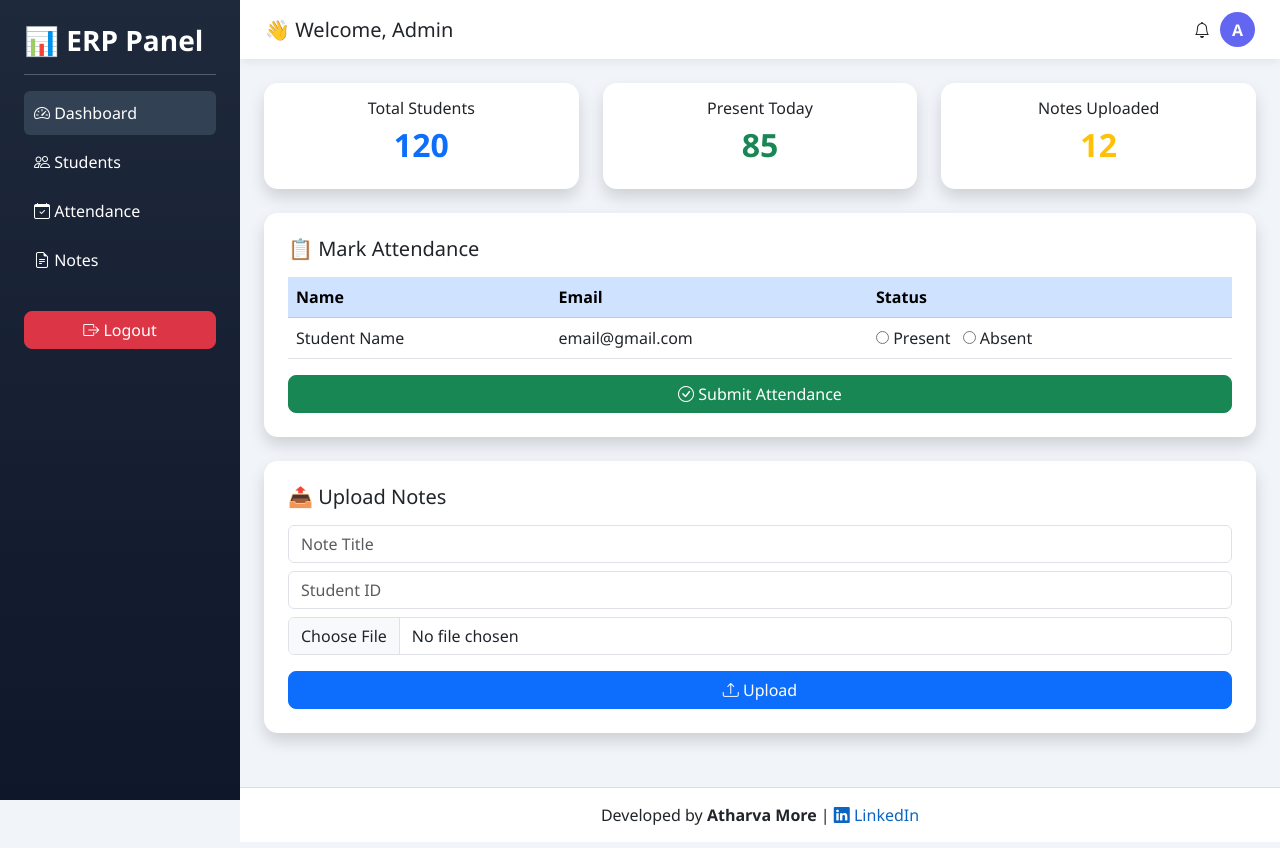
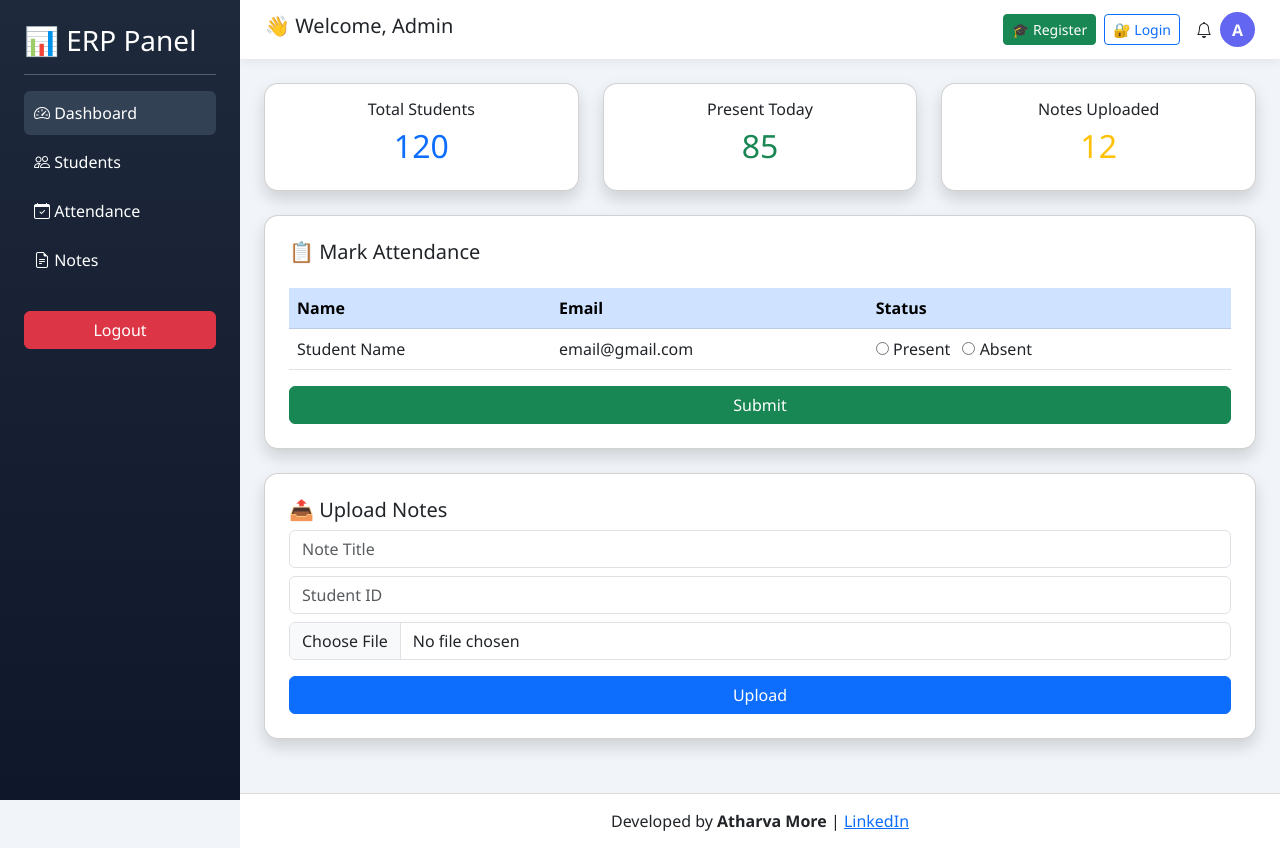
Before and after one commit to Athu998/shraddha_class-portal, a website: page public/admin-dashboard.html in a window 1280 px wide. Drawn offline with nearby package versions, Linux system fonts and the light colour scheme.

Commit message:
Admin_Dashbored_Update

```diff
--- a/public/admin-dashboard.html
+++ b/public/admin-dashboard.html
@@ -6,8 +6,6 @@
 
   <!-- Bootstrap -->
   <link href="https://cdn.jsdelivr.net/npm/bootstrap@5.3.0/dist/css/bootstrap.min.css" rel="stylesheet">
-
-  <!-- Icons -->
   <link href="https://cdn.jsdelivr.net/npm/bootstrap-icons/font/bootstrap-icons.css" rel="stylesheet">
 
   <style>
@@ -23,10 +21,6 @@
       color: white;
       position: fixed;
       width: 240px;
-    }
-
-    .sidebar h3 {
-      font-weight: bold;
     }
 
     .menu-item {
@@ -59,12 +53,6 @@
       align-items: center;
     }
 
-    .profile {
-      display: flex;
-      align-items: center;
-      gap: 10px;
-    }
-
     .profile-circle {
       width: 35px;
       height: 35px;
@@ -79,23 +67,12 @@
 
     /* Cards */
     .card {
-      border: none;
       border-radius: 14px;
       transition: 0.3s;
     }
 
     .card:hover {
       transform: translateY(-5px);
-    }
-
-    .card h2 {
-      font-weight: bold;
-    }
-
-    /* Buttons */
-    .btn {
-      border-radius: 8px;
-      font-weight: 500;
     }
 
     /* Footer */
@@ -105,12 +82,6 @@
       background: white;
       margin-top: 30px;
       border-top: 1px solid #ddd;
-    }
-
-    .footer a {
-      text-decoration: none;
-      color: #0a66c2;
-      font-weight: 500;
     }
   </style>
 </head>
@@ -139,7 +110,7 @@
   </a>
 
   <a href="/admin/logout" class="btn btn-danger w-100 mt-4">
-    <i class="bi bi-box-arrow-right"></i> Logout
+    Logout
   </a>
 </div>
 
@@ -148,11 +119,23 @@
 
   <!-- Navbar -->
   <div class="topbar">
-    <h5 class="mb-0">👋 Welcome, Admin</h5>
 
-    <div class="profile">
-      <i class="bi bi-bell"></i>
+    <h5>👋 Welcome, Admin</h5>
+
+    <div class="d-flex align-items-center gap-2">
+
+      <!-- NEW BUTTONS -->
+      <a href="/students/register-form" class="btn btn-success btn-sm">
+        🎓 Register
+      </a>
+
+      <a href="/students/login-form" class="btn btn-outline-primary btn-sm">
+        🔐 Login
+      </a>
+
+      <i class="bi bi-bell ms-2"></i>
       <div class="profile-circle">A</div>
+
     </div>
   </div>
 
@@ -184,9 +167,9 @@
 
     <!-- Attendance -->
     <div class="card mt-4 shadow p-4">
-      <h5 class="mb-3">📋 Mark Attendance</h5>
+      <h5>📋 Mark Attendance</h5>
 
-      <table class="table table-hover align-middle">
+      <table class="table table-hover mt-3">
         <thead class="table-primary">
           <tr>
             <th>Name</th>
@@ -200,29 +183,25 @@
             <td>Student Name</td>
             <td>email@gmail.com</td>
             <td>
-              <input type="radio" name="s1"> Present
-              <input type="radio" name="s1" class="ms-2"> Absent
+              <input type="radio"> Present
+              <input type="radio" class="ms-2"> Absent
             </td>
           </tr>
         </tbody>
       </table>
 
-      <button class="btn btn-success">
-        <i class="bi bi-check-circle"></i> Submit Attendance
-      </button>
+      <button class="btn btn-success">Submit</button>
     </div>
 
-    <!-- Upload Notes -->
+    <!-- Upload -->
     <div class="card mt-4 shadow p-4">
-      <h5 class="mb-3">📤 Upload Notes</h5>
+      <h5>📤 Upload Notes</h5>
 
       <input class="form-control mb-2" placeholder="Note Title">
       <input class="form-control mb-2" placeholder="Student ID">
       <input type="file" class="form-control mb-3">
 
-      <button class="btn btn-primary">
-        <i class="bi bi-upload"></i> Upload
-      </button>
+      <button class="btn btn-primary">Upload</button>
     </div>
 
   </div>
@@ -231,7 +210,7 @@
   <div class="footer">
     Developed by <b>Atharva More</b> |
     <a href="https://www.linkedin.com/in/atharva-more-34a015194/" target="_blank">
-      <i class="bi bi-linkedin"></i> LinkedIn
+      LinkedIn
     </a>
   </div>
 
```
